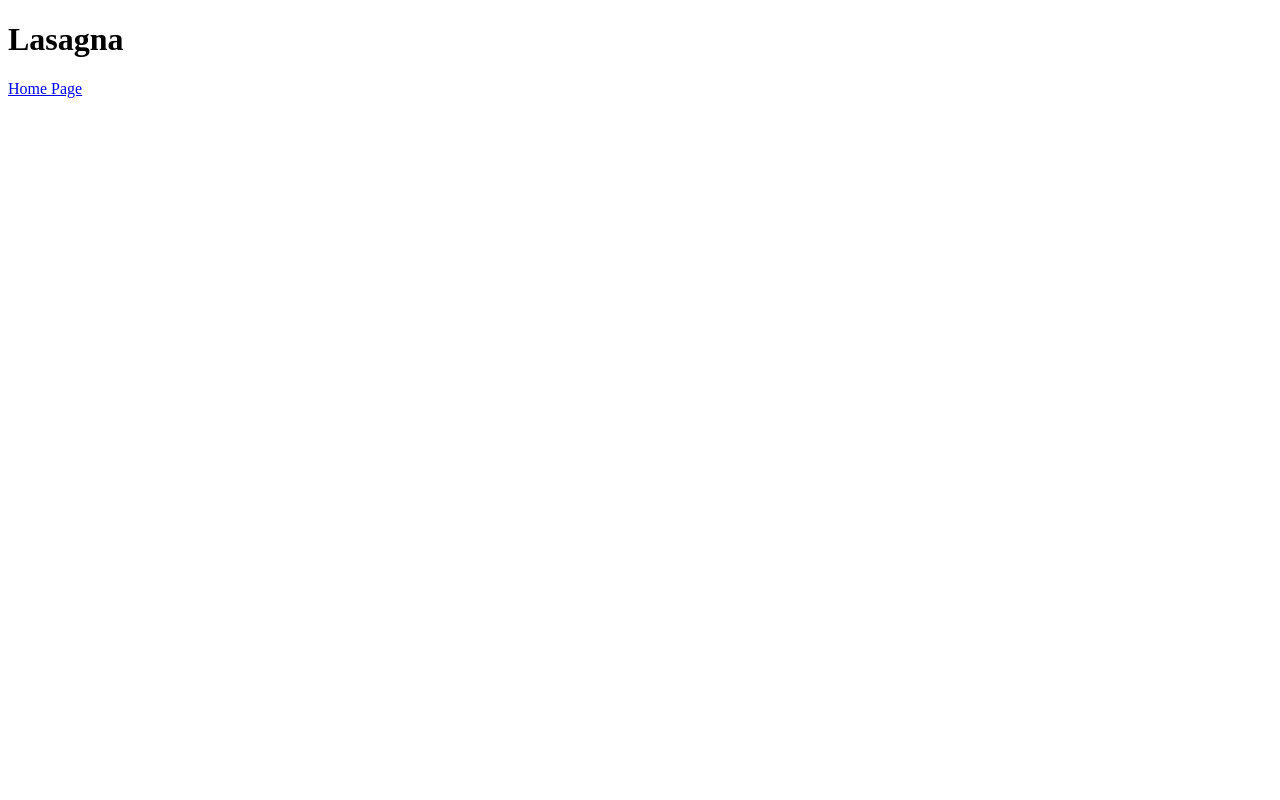
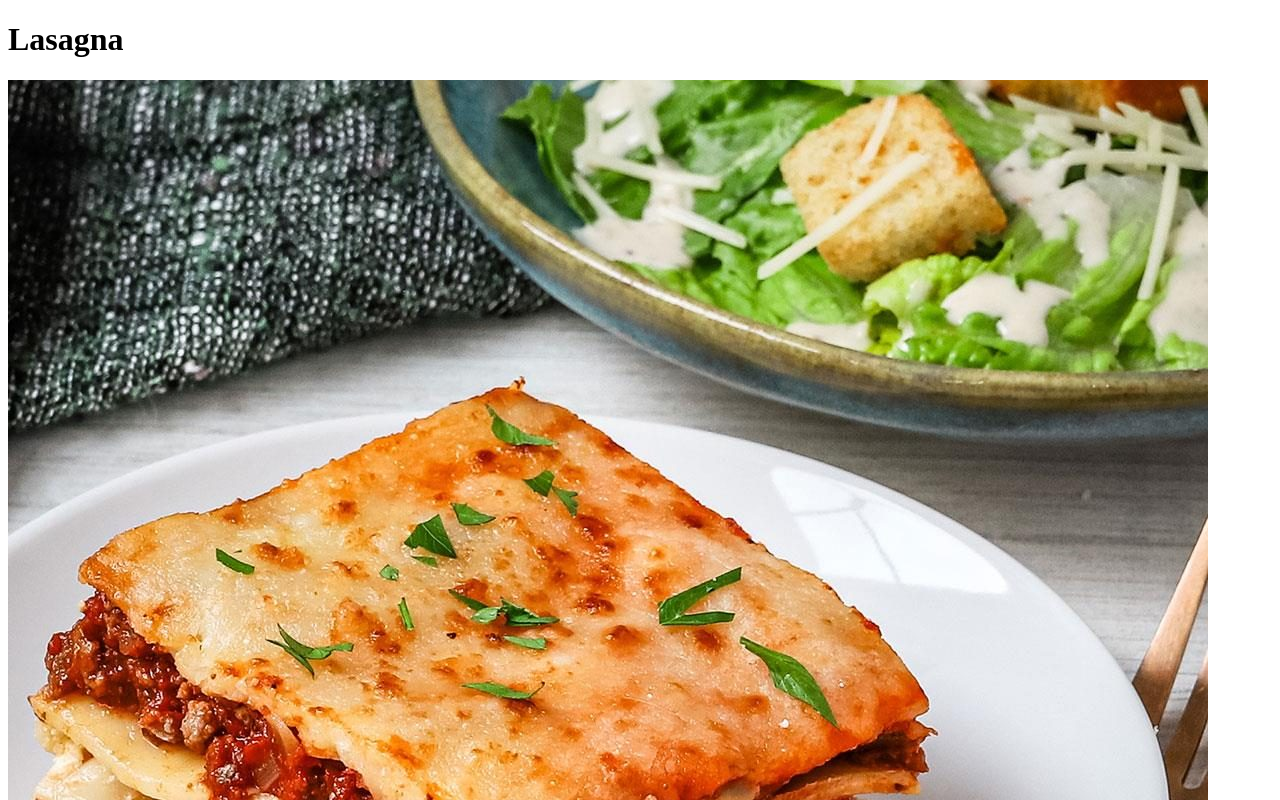
Before and after one commit to TigranyanG/odin-recipes, a plain HTML site: page recipes/lasagna.html in a window 1280 px wide. Shown: the top 800 px of the page. Drawn offline with Linux system fonts and the light colour scheme.

Commit message:
Create /images dir, add lasag. img, add it to page
I have created an /images directory and put the
lasagna image there, then an image was inserted
into the lasagna.html file, with an alt for
semantic purposes.

Iteration 3.1: recipe page content

```diff
--- a/recipes/lasagna.html
+++ b/recipes/lasagna.html
@@ -6,6 +6,7 @@
         </head>
         <body>
             <h1>Lasagna</h1>
+            <img src="../images/lasagna.jpg" alt="Tasty image of Lasagna">
 
             <a href ="../index.html">Home Page</a>
         </body>
```
Also changed, not shown: images/lasagna.jpg (added).
